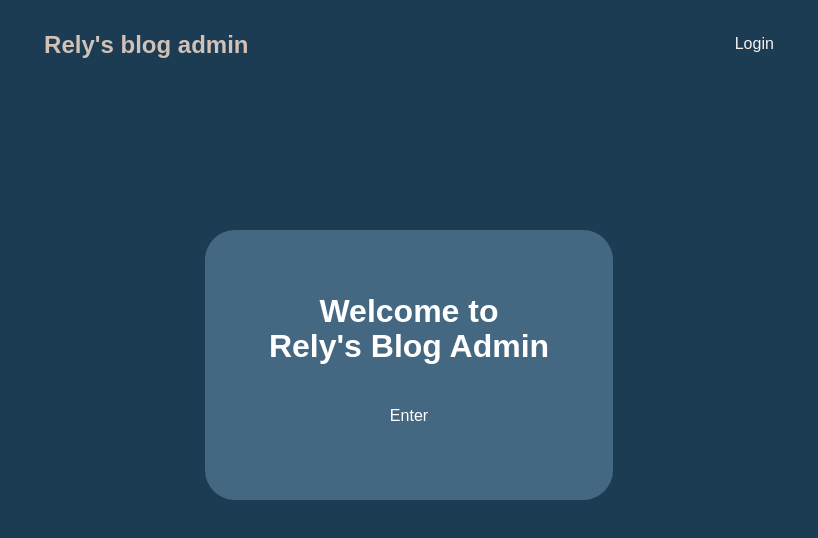
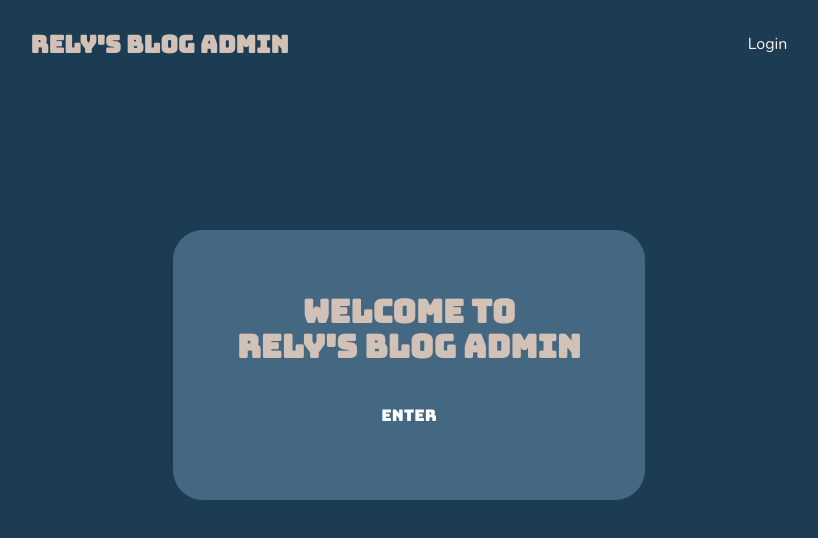
Before and after one commit to Relyful/blogApiAdminFrontend, a React (Vite) app: page / in a window 1280 px wide. Shown: the top 538 px of the page, without its empty margins (231-1049 px from the left). Built offline with nearby package versions, Linux system fonts and the light colour scheme.

Commit message:
Add logo font and color and change home color banner

```diff
--- a/src/components/Header/Header.jsx
+++ b/src/components/Header/Header.jsx
@@ -47,7 +47,7 @@ export default function Header() {
   return (
     <>
       <header className={styles.header}>
-        <Link to='/' className={`${styles.logo}`}><h2>Rely's blog admin</h2></Link>
+        <Link to='/' className={`logo ${styles.logo}`}><h2>Rely's blog admin</h2></Link>
         <div className={styles.headerLinks}>
           {user ? (
             <>
--- a/src/components/Home/Home.jsx
+++ b/src/components/Home/Home.jsx
@@ -3,7 +3,7 @@ import { Link } from "react-router";
 
 export default function Home() {
   return (
-    <div className={styles.banner}>
+    <div className={`${styles.banner} banner`}>
       <Link to="posts" className={styles.linkContent}>
         <div className={styles.bannerContent}>
           <h1 className={styles.h1}>Welcome to <br/>Rely's Blog Admin</h1>
--- a/src/components/Home/Home.module.css
+++ b/src/components/Home/Home.module.css
@@ -25,7 +25,7 @@
   background-color: #456882;
   border-radius: 30px;
   transition: transform .2s ease-in-out;
-  color: white;
+  color: #D2C1B6;
   cursor: pointer;
 }
 
--- a/src/index.css
+++ b/src/index.css
@@ -1,3 +1,6 @@
+@import url('https://fonts.googleapis.com/css2?family=Bungee&family=Nunito:ital,wght@0,200..1000;1,200..1000&display=swap');
+
+
 /* Box sizing rules */
 *,
 *::before,
@@ -75,8 +78,6 @@ textarea:not([rows]) {
 }
 
 /* CUSTOM CSS HERE */
-@import url('https://fonts.googleapis.com/css2?family=Nunito:ital,wght@0,200..1000;1,200..1000&display=swap');
-
 main {
   display: flex;
   align-items: center;
@@ -91,3 +92,11 @@ main {
   min-height: 100vh;
   font-family: "Nunito", sans-serif;
 }
+
+.logo {
+  font-family: "Bungee", sans-serif;
+}
+
+.banner {
+  font-family: "Bungee", sans-serif;
+}
```
